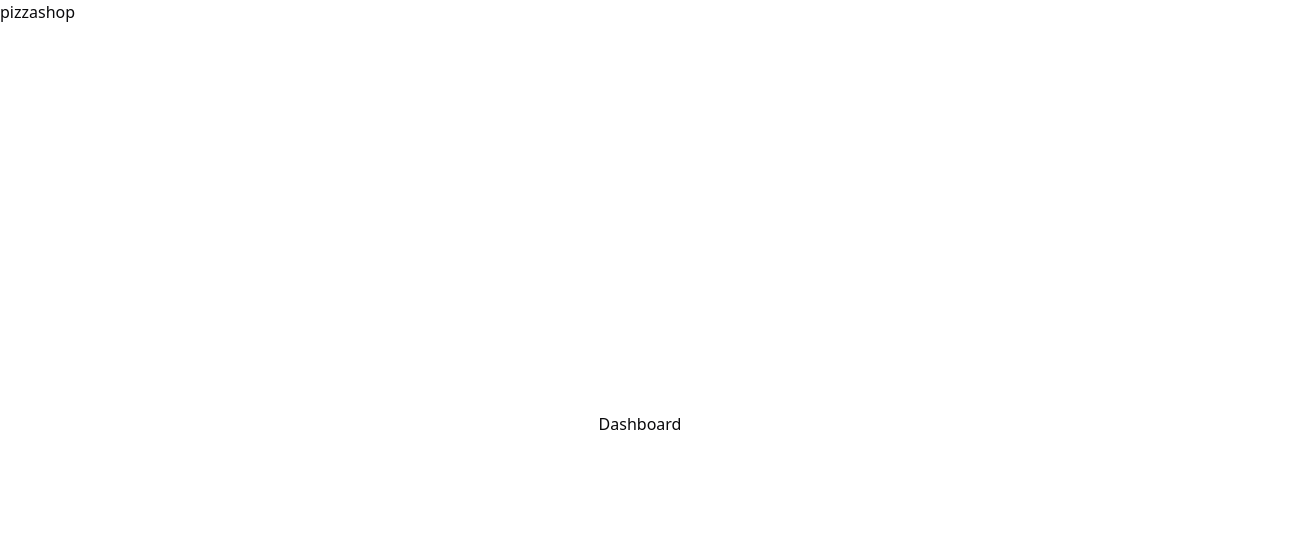
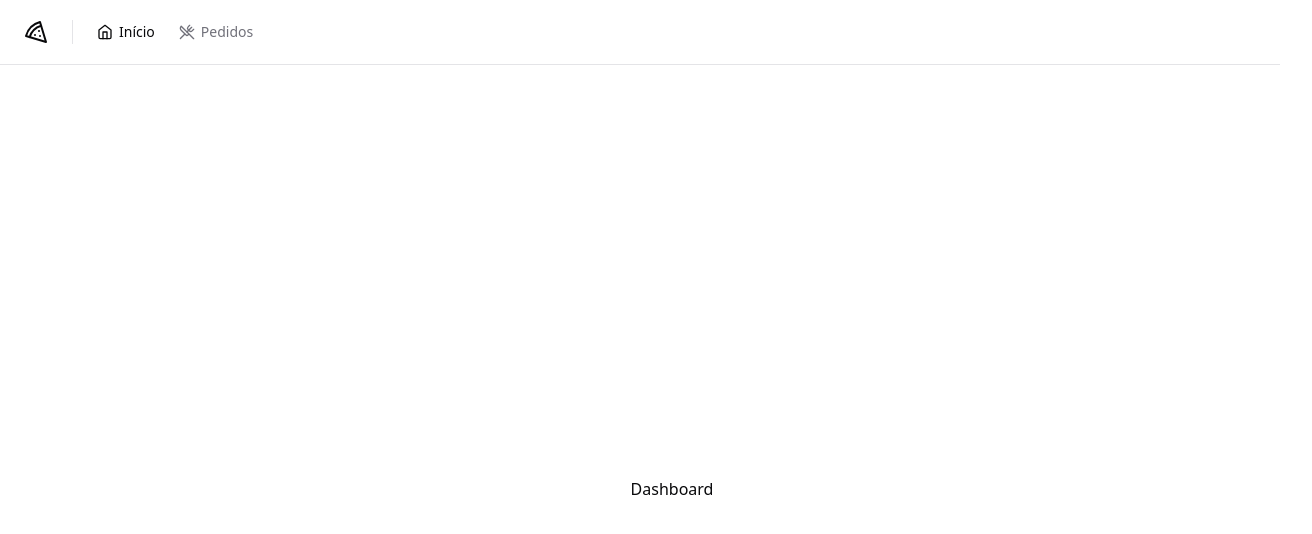
Before and after one commit to brenersrosa/pizzashop-web, a React (Vite) app: page / in a window 1280 px wide. Shown: the top 534 px of the page, 1312 px wide, since content can reach past the window. Built offline with nearby package versions, Linux system fonts and the light colour scheme.

Commit message:
feat: header of application

```diff
--- a/package.json
+++ b/package.json
@@ -12,6 +12,7 @@
   "dependencies": {
     "@hookform/resolvers": "^3.3.3",
     "@radix-ui/react-label": "^2.0.2",
+    "@radix-ui/react-separator": "^1.0.3",
     "@radix-ui/react-slot": "^1.0.2",
     "class-variance-authority": "^0.7.0",
     "clsx": "^2.0.0",
--- /dev/null
+++ b/src/components/header/index.tsx
@@ -0,0 +1,28 @@
+import { Home, Pizza, UtensilsCrossed } from 'lucide-react'
+
+import { Separator } from '../ui/separator'
+import { NavLink } from './nav-link'
+
+export function Header() {
+  return (
+    <div className="border-b">
+      <div className="flex h-16 items-center gap-6 px-6">
+        <Pizza className="h-6 w-6" />
+
+        <Separator orientation="vertical" className="h-6" />
+
+        <nav className="flex items-center space-x-4 lg:space-x-6">
+          <NavLink to="/">
+            <Home className="h-4 w-4" />
+            Início
+          </NavLink>
+
+          <NavLink to="/orders">
+            <UtensilsCrossed className="h-4 w-4" />
+            Pedidos
+          </NavLink>
+        </nav>
+      </div>
+    </div>
+  )
+}
--- /dev/null
+++ b/src/components/header/nav-link.tsx
@@ -0,0 +1,15 @@
+import { Link, LinkProps, useLocation } from 'react-router-dom'
+
+type NavLinkProps = LinkProps
+
+export function NavLink(props: NavLinkProps) {
+  const { pathname } = useLocation()
+
+  return (
+    <Link
+      data-current={pathname === props.to}
+      className="flex items-center gap-1.5 text-sm font-medium text-muted-foreground transition-all hover:text-foreground data-[current=true]:text-foreground"
+      {...props}
+    />
+  )
+}
--- /dev/null
+++ b/src/components/ui/separator.tsx
@@ -0,0 +1,29 @@
+import * as React from "react"
+import * as SeparatorPrimitive from "@radix-ui/react-separator"
+
+import { cn } from "@/lib/utils"
+
+const Separator = React.forwardRef<
+  React.ElementRef<typeof SeparatorPrimitive.Root>,
+  React.ComponentPropsWithoutRef<typeof SeparatorPrimitive.Root>
+>(
+  (
+    { className, orientation = "horizontal", decorative = true, ...props },
+    ref
+  ) => (
+    <SeparatorPrimitive.Root
+      ref={ref}
+      decorative={decorative}
+      orientation={orientation}
+      className={cn(
+        "shrink-0 bg-border",
+        orientation === "horizontal" ? "h-[1px] w-full" : "h-full w-[1px]",
+        className
+      )}
+      {...props}
+    />
+  )
+)
+Separator.displayName = SeparatorPrimitive.Root.displayName
+
+export { Separator }
--- a/src/pages/_layouts/app/index.tsx
+++ b/src/pages/_layouts/app/index.tsx
@@ -1,11 +1,13 @@
 import { Outlet } from 'react-router-dom'
+
+import { Header } from '@/components/header'
 
 export function AppLayout() {
   return (
-    <div className="">
-      <span>pizzashop</span>
+    <div className="flex min-h-screen flex-col antialiased">
+      <Header />
 
-      <div>
+      <div className="flex flex-1 flex-col gap-4 p-8 pt-6">
         <Outlet />
       </div>
     </div>
--- a/src/pages/_layouts/auth/index.tsx
+++ b/src/pages/_layouts/auth/index.tsx
@@ -3,7 +3,7 @@
 
 export function AuthLayout() {
   return (
-    <div className="grid min-h-screen grid-cols-2">
+    <div className="grid min-h-screen grid-cols-2 antialiased">
       <div className="flex h-full flex-col justify-between border-r border-foreground/5 bg-muted p-10 text-muted-foreground">
         <div className="flex items-center gap-3 text-lg text-foreground">
           <Pizza className="h-5 w-5" />
```
Also changed, not shown: 1 other file (tests, documents, lock files or other folders).
